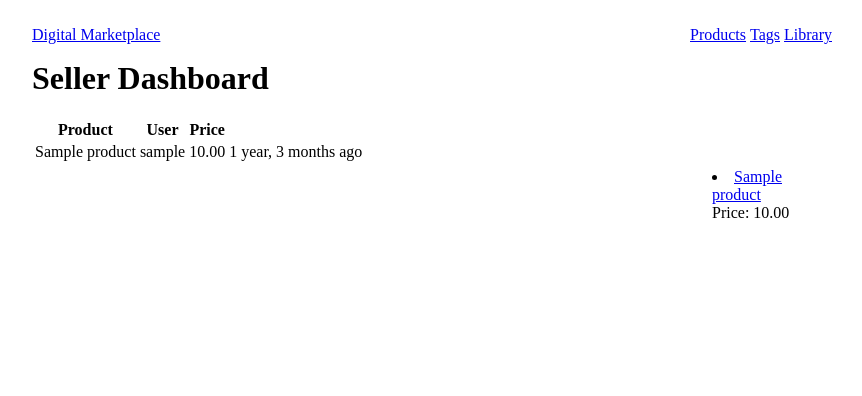
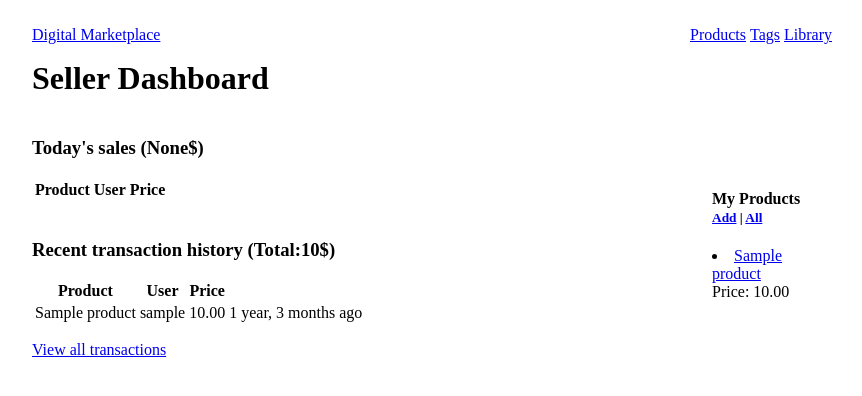
Before and after one commit to Dmitrii-Kozlov/market, a Django app: page /seller/ in a window 1280 px wide. Shown: the top 396 px of the page, without its empty margins (208-1070 px from the left). Run offline with Django 3.2, Linux system fonts and the light colour scheme; a user stored in the database is signed in; tables that the repository leaves empty hold one stand-in row (values such as "Sample post"); lists and menus that the app fills with data are empty; parts of the project's set-up code (start-up, migrations or seed data) failed here and were passed over; some libraries are stand-ins or nearby versions.

Commit message:
add aggregate for sell products

```diff
--- a/src/sellers/mixin.py
+++ b/src/sellers/mixin.py
@@ -1,4 +1,7 @@
+import datetime
+
 from django.contrib.auth.mixins import LoginRequiredMixin
+from django.db.models import Sum
 
 from billing.models import Transaction
 from products.models import Product
@@ -28,3 +31,17 @@
         transactions = Transaction.objects.filter(product__in=products)
         self.transactions = transactions
         return transactions
+
+    def get_transactions_today(self):
+        today = datetime.date.today()
+        today_min = datetime.datetime.combine(today, datetime.time.min)
+        today_max = datetime.datetime.combine(today, datetime.time.max)
+        return self.get_transaction().filter(timestamp__range=(today_min, today_max))
+
+    def get_total_sales(self):
+        total = self.get_transaction().aggregate(Sum("price"))
+        return total["price__sum"]
+
+    def get_today_sales(self):
+        total = self.get_transactions_today().aggregate(Sum("price"))
+        return total["price__sum"]
--- a/src/sellers/views.py
+++ b/src/sellers/views.py
@@ -1,6 +1,5 @@
 from django.contrib.auth.mixins import LoginRequiredMixin
 from django.shortcuts import render
-
 # Create your views here.
 from django.views import View
 from django.views.generic import ListView
@@ -49,7 +48,6 @@
     def get(self, request, *args, **kwargs):
         apply_form = self.get_form()
         account = self.get_account()
-        exists = account
         active = None
         context = {}
         if account:
@@ -61,9 +59,12 @@
             context["title"] = "Account Pending"
         elif account and active:
             context["title"] = "Seller Dashboard"
-            # products = Product.objects.filter(seller=account)
+            transactions_today = self.get_transactions_today()
+            context["transactions_today"] = transactions_today
+            context["today_sales"] = self.get_today_sales()
+            context["total_sales"] = self.get_total_sales()
             context["products"] = self.get_products()
-            context["transactions"] = self.get_transaction()[:5]
+            context["transactions"] = self.get_transaction().exclude(pk__in=transactions_today)[:5]
 
         return render(request, "sellers/dashboard.html", context)
 
--- a/src/templates/products/product_detail.html
+++ b/src/templates/products/product_detail.html
@@ -64,6 +64,9 @@
 <p>{{object.description}}</p>
 <span />
 <h5>{{object.price}}</h5>
+    <p>
+    Purchase: {{object.transaction_set.count }}
+    </p>
 
     {% for img in object.thumbnail_set.all %}
     <img src="{{img.media.url}}" />
--- a/src/templates/sellers/dashboard.html
+++ b/src/templates/sellers/dashboard.html
@@ -22,13 +22,23 @@
 
 {% if products %}
 <div class="pull-right col-sidebar">
+    <h4>My Products<br><small>
+        <a href="{% url 'sellers:product_create' %}">Add</a> | <a href="{% url 'sellers:product_list' %}">All</a>
+    </small></h4>
 {% include "products/product_list_snippet.html" with product_list=products %}
 </div>
 {% endif %}
 
 {% if transactions %}
 <div class="pull-left col-primary">
+    <h3>Today's sales ({{ today_sales }}$)</h3>
+    {% include "sellers/transaction_list.html" with transaction_list=transactions_today %}
+    <br>
+    <h3>Recent transaction history (Total:{{total_sales}}$)</h3>
 {% include "sellers/transaction_list.html" with transaction_list=transactions %}
+    <p>
+        <a href="{% url 'sellers:transactions' %}">View all transactions</a>
+    </p>
 </div>
 {% endif %}
 
```
